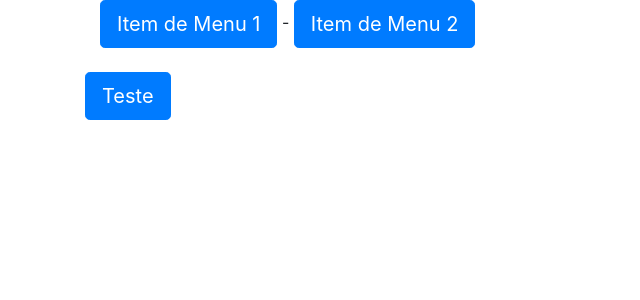
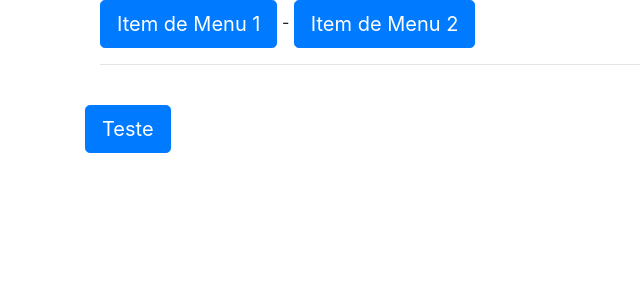
Before and after one commit to ThallesAraujo/Angular-initial, an Angular app: page / in a window 1280 px wide. Shown: the top 300 px of the page, without its empty margins (0-640 px from the left). Built offline with nearby package versions, Linux system fonts and the light colour scheme.

Commit message:
Componente Interno (M14a04)

```diff
--- /dev/null
+++ b/src/app/navegacao/linha/linha.component.html
@@ -0,0 +1 @@
+<hr>
--- /dev/null
+++ b/src/app/navegacao/linha/linha.component.ts
@@ -0,0 +1,15 @@
+import { Component, OnInit } from '@angular/core';
+
+@Component({
+  selector: 'app-linha',
+  templateUrl: './linha.component.html',
+  styleUrls: ['./linha.component.css']
+})
+export class LinhaComponent implements OnInit {
+
+  constructor() { }
+
+  ngOnInit() {
+  }
+
+}
--- a/src/app/navegacao/menu/menu.component.html
+++ b/src/app/navegacao/menu/menu.component.html
@@ -2,4 +2,5 @@
   <app-botao-grande label="Item de Menu 1"></app-botao-grande>
   -
   <app-botao-grande label="Item de Menu 2"></app-botao-grande>
+  <app-linha></app-linha>
 </div>
--- a/src/app/navegacao/navegacao.module.ts
+++ b/src/app/navegacao/navegacao.module.ts
@@ -2,13 +2,14 @@ import { NgModule } from '@angular/core';
 import { CommonModule } from '@angular/common';
 import { MenuComponent } from './menu/menu.component';
 import { BotoesModule } from '../botoes/botoes.module';
+import { LinhaComponent } from './linha/linha.component';
 
 @NgModule({
   imports: [
     CommonModule,
     BotoesModule
   ],
-  declarations: [MenuComponent],
+  declarations: [MenuComponent, LinhaComponent],
   exports: [MenuComponent, BotoesModule]
 })
 export class NavegacaoModule { }
```
Also changed, not shown: src/app/navegacao/linha/linha.component.css (added).
